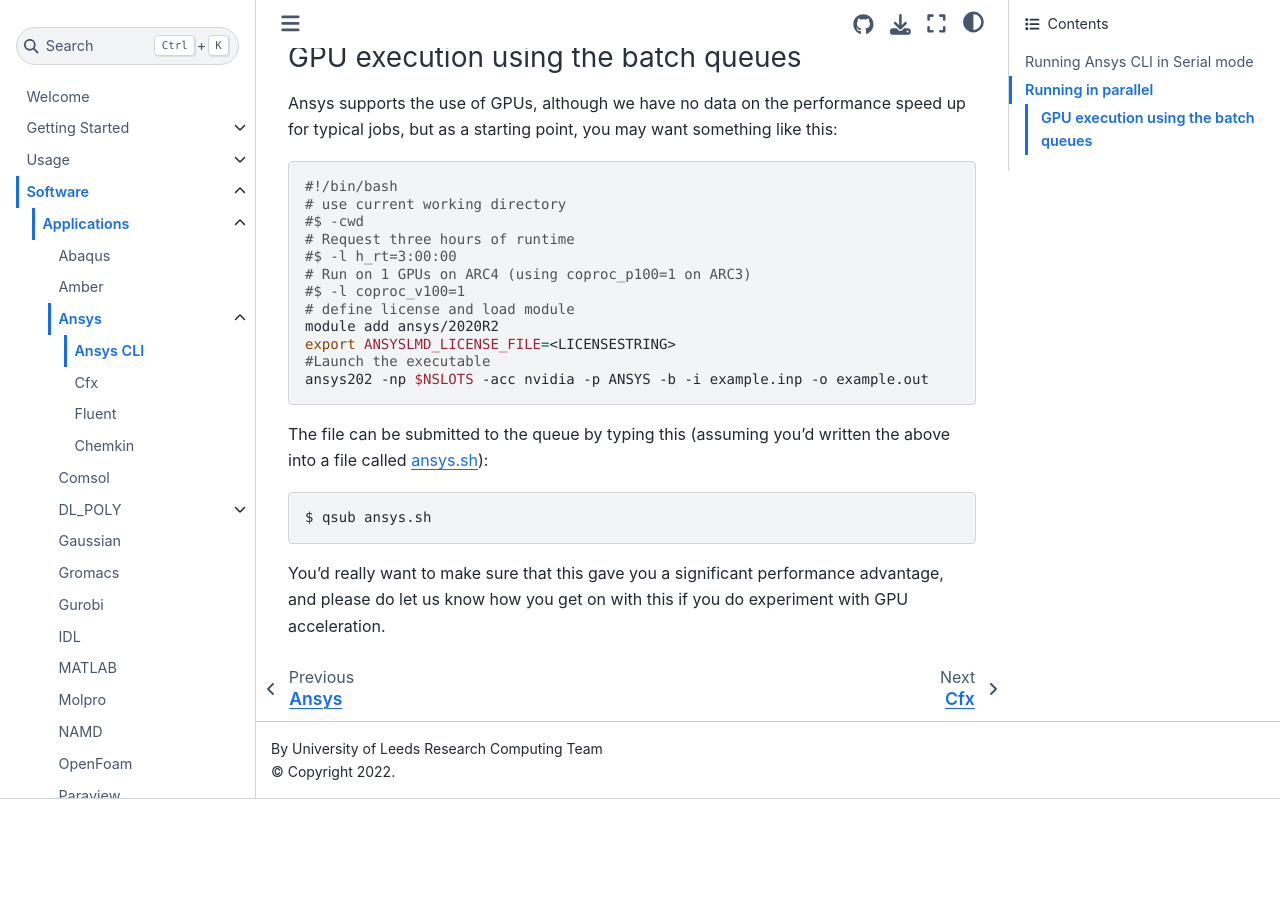
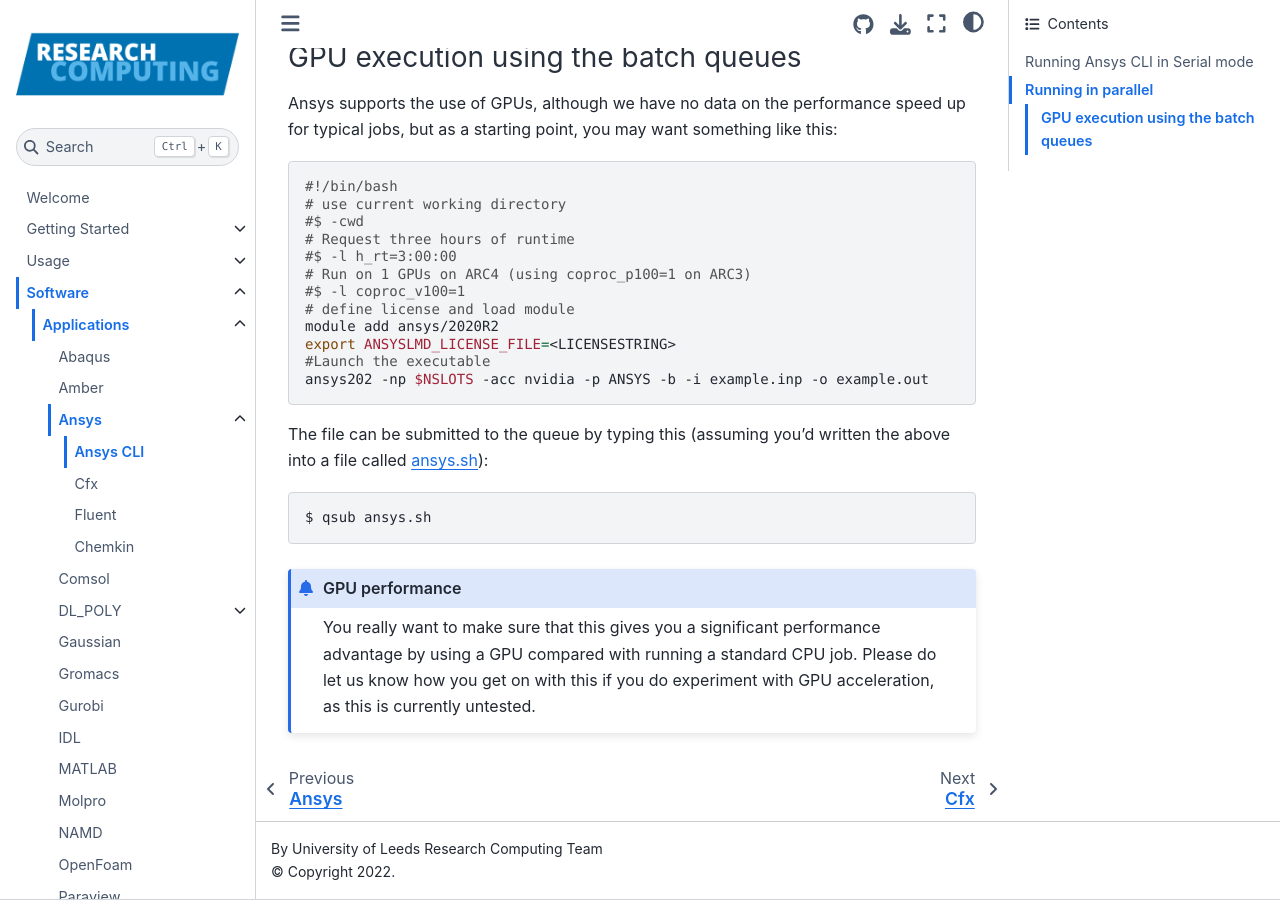
Before and after one commit to foqueiroz/arcdocs.github.io, a Jupyter Book: the page built from book/software/applications/ansys/ansyscli.md, in a window 1280 px wide and 900 px high, scrolled down 2192 px. Built offline with Jupyter Book 1.0.4 settings and Sphinx 7.4.7 and the Sphinx Book theme 1.1.4, drawn with Linux system fonts in a browser that asks for light colours; pages that are not in the unit, such as notebooks, are missing from menus; before the commit the page ends 2991 px from its top, so only the background shows below that.

Commit message:
Tidy warning into an explicit admonition.

`````diff
--- a/book/software/applications/ansys/ansyscli.md
+++ b/book/software/applications/ansys/ansyscli.md
@@ -107,4 +107,6 @@
 $ qsub ansys.sh
 ```
 
-You'd really want to make sure that this gave you a significant performance advantage, and please do let us know how you get on with this if you do experiment with GPU acceleration.
+````{admonition} GPU performance
+You really want to make sure that this gives you a significant performance advantage by using a GPU compared with running a standard CPU job.  Please do let us know how you get on with this if you do experiment with GPU acceleration, as this is currently untested.
+````
`````
